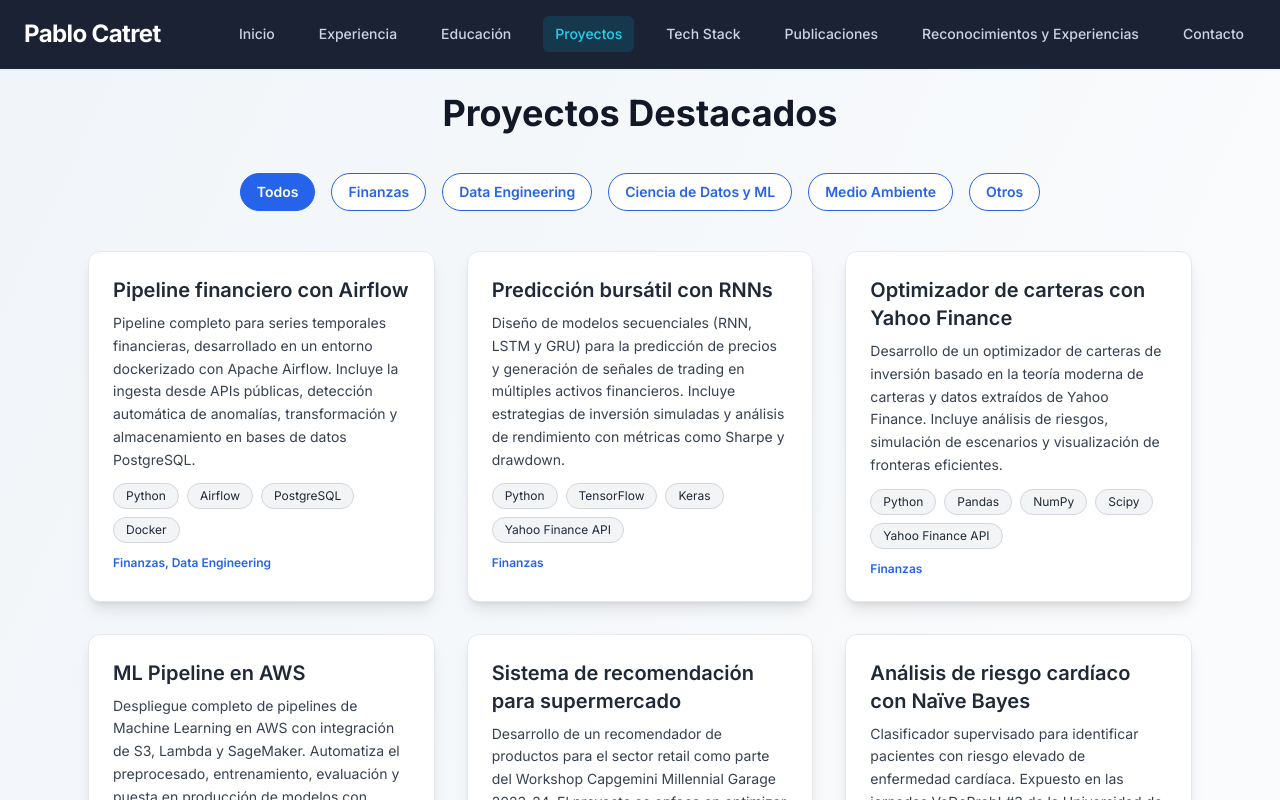
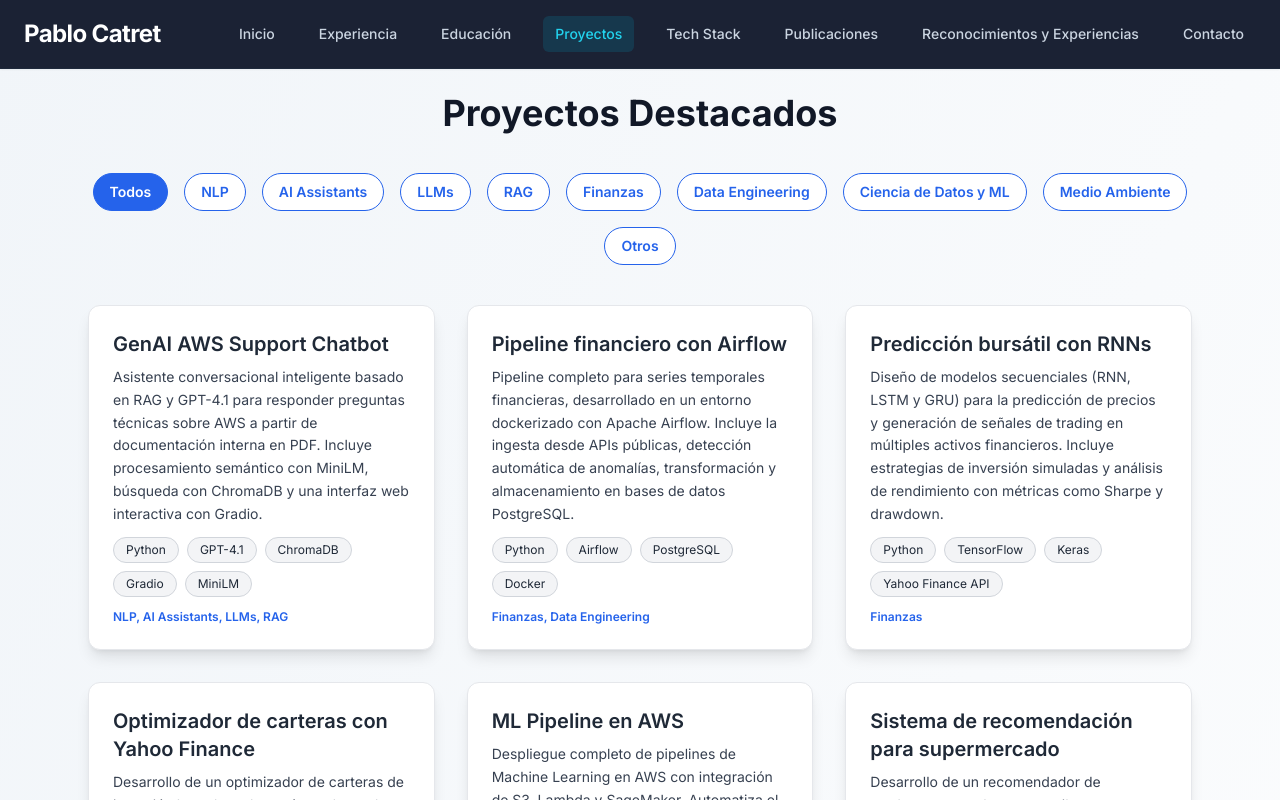
Before and after one commit to pablocatret/pablocatret, a React (Vite) app: page /#/proyectos in a window 1280 px wide. Shown: the top 800 px of the page. Built offline with nearby package versions, Linux system fonts and the light colour scheme.

Commit message:
Proyecto LLM AWS

```diff
--- a/src/pages/Proyectos.jsx
+++ b/src/pages/Proyectos.jsx
@@ -3,7 +3,16 @@ import { motion } from 'framer-motion';
 
 function Proyectos() {
   const proyectos = [
+    {
+      titulo: "GenAI AWS Support Chatbot",
+      descripcion: "Asistente conversacional inteligente basado en RAG y GPT-4.1 para responder preguntas técnicas sobre AWS a partir de documentación interna en PDF. Incluye procesamiento semántico con MiniLM, búsqueda con ChromaDB y una interfaz web interactiva con Gradio.",
+      tecnologias: ["Python", "GPT-4.1", "ChromaDB", "Gradio", "MiniLM"],
+      categorias: ["NLP", "AI Assistants", "LLMs", "RAG"]
+    },
+
     // Finanzas
+
+
     {
       titulo: "Pipeline financiero con Airflow",
       descripcion: "Pipeline completo para series temporales financieras, desarrollado en un entorno dockerizado con Apache Airflow. Incluye la ingesta desde APIs públicas, detección automática de anomalías, transformación y almacenamiento en bases de datos PostgreSQL.",
```
